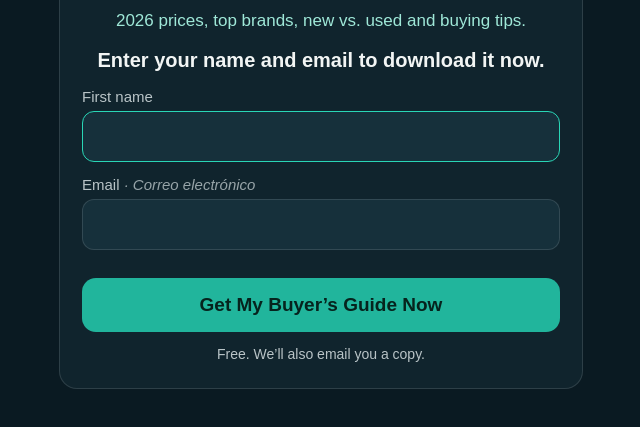
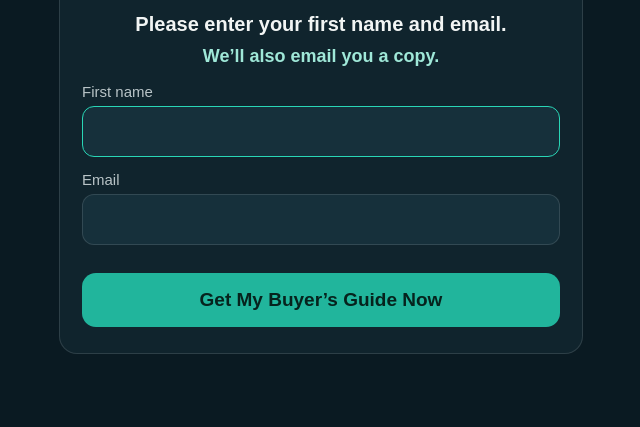
Before and after one commit to BobDucey/SkiffBoat.us, a plain HTML site: page miami-fl-signup.html in a window 1280 px wide. Shown: the part 275-702 px from the top of the page, without its empty margins (319-959 px from the left). Drawn offline with Linux system fonts and the light colour scheme; no server answers.

Commit message:
Sign-up page: simpler instructions, larger email-copy note
Co-Authored-By: Claude Opus 5.5 <noreply@anthropic.com>
Claude-Session: https://claude.ai/code/session_01BXULs7RwXg7MTgiPabLDHQ

```diff
--- a/miami-fl-signup.html
+++ b/miami-fl-signup.html
@@ -25,7 +25,7 @@ input{width:100%;font-size:18px;padding:14px 14px;border-radius:12px;border:1px
 input:focus{border-color:var(--teal-bright)}
 button{width:100%;font-size:19px;font-weight:800;padding:16px;border:0;border-radius:14px;background:var(--teal);color:#06231d;cursor:pointer}
 button[disabled]{opacity:.6;cursor:wait}
-.note{margin:0;text-align:center;font-size:14px;color:var(--dim)}
+.note{margin:-6px 0 0;text-align:center;font-size:18px;font-weight:600;color:#9fe8d8}
 .confirm{background:var(--card2);border:1px solid var(--gold);border-radius:12px;padding:14px;display:flex;flex-direction:column;gap:12px}
 .confirm[hidden]{display:none}
 .confirm p{margin:0;font-size:16px;line-height:1.45;color:var(--text)}
@@ -53,20 +53,19 @@ button.yes{background:var(--gold);color:#1a1405}
 <div class="card" id="formCard">
 <img class="avatar" src="/capt-bob-avatar.png" alt="Capt. Bob">
 <h1>Free 2026 Miami Skiff Boat Buyer’s Guide</h1>
-<p class="sub">2026 prices, top brands, new vs. used and buying tips.</p>
 <div class="ask" id="askStep" hidden>
 <p class="q">Download Now?</p>
 <div class="yn"><button type="button" class="yes" id="yesStart">Yes</button><button type="button" class="alt" id="noStart">No</button></div>
 </div>
 <p class="mailnote" id="mailNote" hidden>No problem. We’ll email it to you.</p>
+<p class="note">We’ll also email you a copy.</p>
 <form id="reportForm" novalidate hidden>
 <div style="display:flex;flex-direction:column;gap:14px">
 <div><label for="fname">First name</label><input id="fname" name="fname" autocomplete="given-name" required maxlength="60"></div>
-<div><label for="email">Email <span class="es">· Correo electrónico</span></label><input id="email" name="email" type="email" inputmode="email" autocomplete="email" required maxlength="200"></div>
+<div><label for="email">Email</label><input id="email" name="email" type="email" inputmode="email" autocomplete="email" required maxlength="200"></div>
 <p class="err" id="err" role="alert"></p>
 <div class="confirm" id="confirmBox" hidden><p id="confirmText"></p><div class="cbtns"><button type="button" class="alt" id="fixBtn">Fix my email</button><button type="button" id="yesBtn">Yes, send it</button></div></div>
 <button type="submit" id="go">Get My Buyer’s Guide Now</button>
-<p class="note">Free. We’ll also email you a copy.</p>
 </div>
 </form>
 </div>
@@ -113,8 +112,8 @@ var MODE = 'download', GO_LABEL = 'Get My Buyer’s Guide Now';
   // SPLIT: sign-up page. ?m=email = we email it; otherwise instant download
   var m = ''; try { m = new URLSearchParams(location.search).get('m') || ''; } catch (e) {}
   var note = document.getElementById('mailNote');
-  if (m === 'email') { MODE = 'email'; GO_LABEL = 'Email My Buyer’s Guide'; var n = document.querySelector('.note'); if (n) n.textContent = 'Free. It will be in your inbox in a minute.'; }
-  else { note.textContent = 'Enter your name and email to download it now.'; }
+  if (m === 'email') { MODE = 'email'; GO_LABEL = 'Email My Buyer’s Guide'; var n = document.querySelector('.note'); if (n) n.textContent = 'It will be in your inbox in a minute.'; note.innerHTML = 'No problem. We’ll email it to you.<br>Please enter your first name and email.'; }
+  else { note.textContent = 'Please enter your first name and email.'; }
   note.hidden = false;
   showForm();
 })();
```
